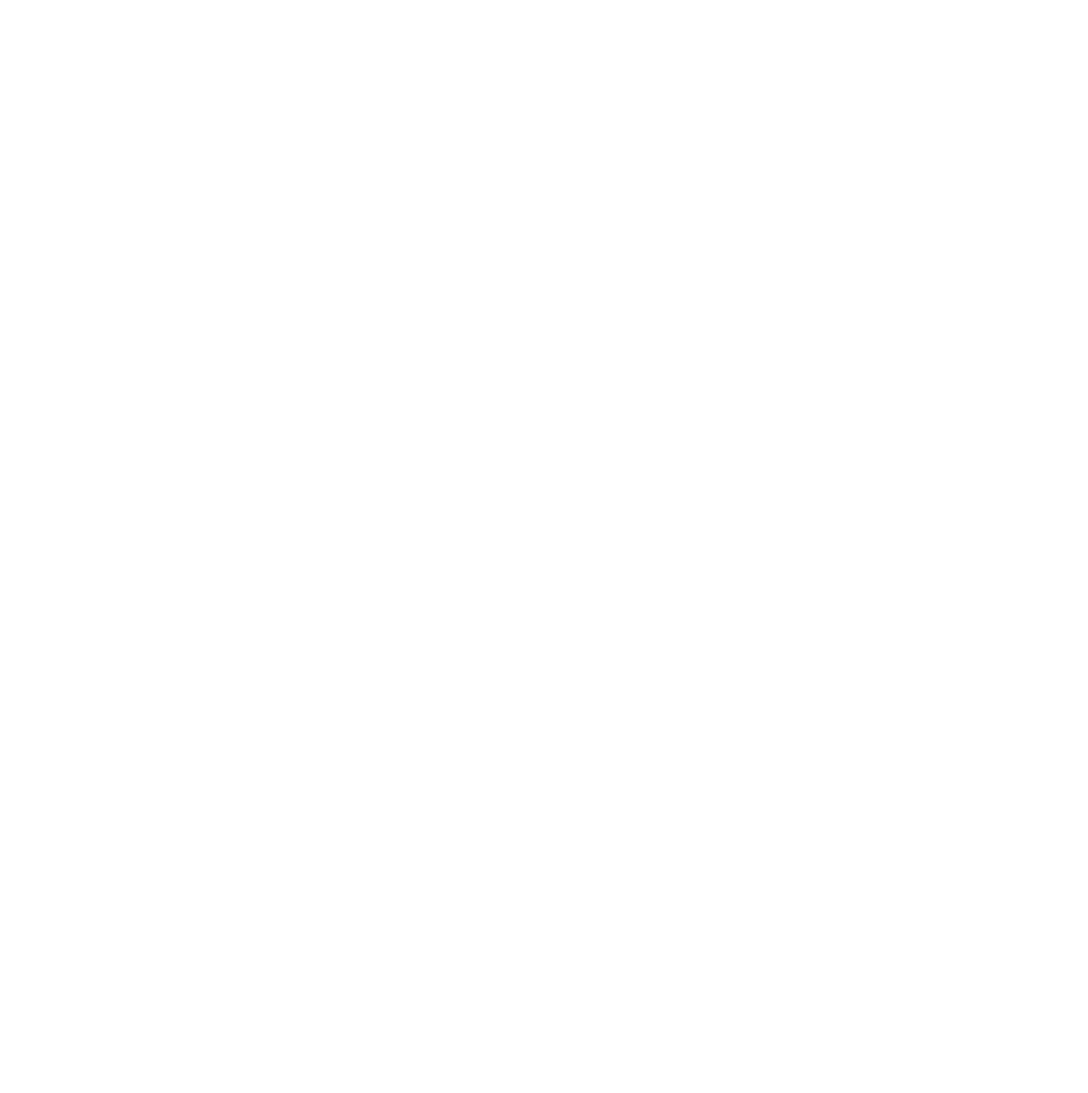
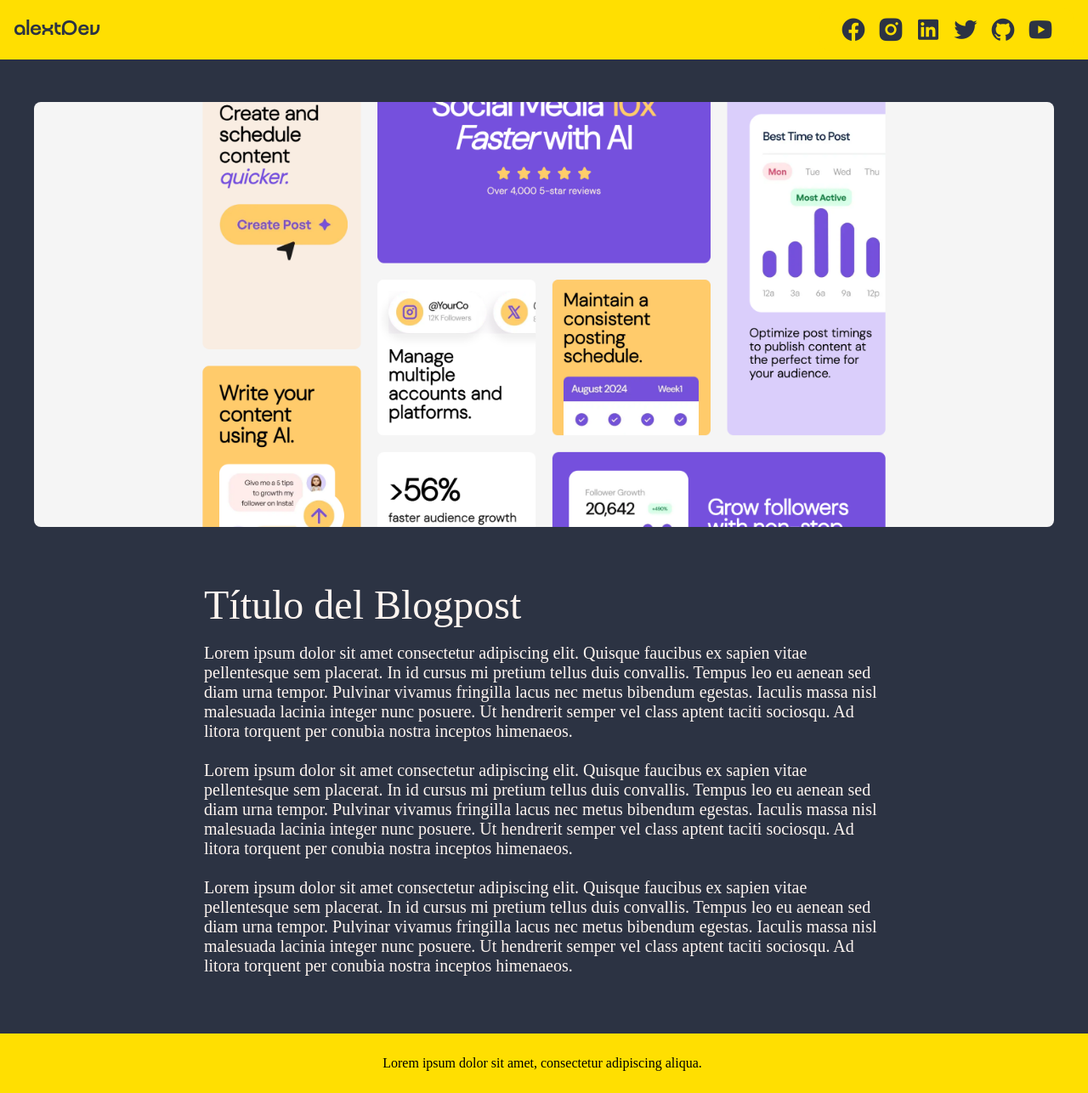
Before and after one commit to AlexanderTejedor/Blog-Personal-Platzi, a plain HTML site: page pages/blog.html in a window 1280 px wide. Shown: the whole page at 85% size. Before the commit the page ends 800 px from the top, so only its background shows below. Drawn offline with nearby package versions, Linux system fonts and the light colour scheme.

Commit message:
feat: termina la implementación visual de la página de blog

```diff
--- a/pages/blog.html
+++ b/pages/blog.html
@@ -0,0 +1,40 @@
+<!DOCTYPE html>
+<html lang="en">
+<head>
+    <meta charset="UTF-8">
+    <meta name="viewport" content="width=device-width, initial-scale=1.0">
+    <link href="https://cdn.jsdelivr.net/npm/remixicon@4.5.0/fonts/remixicon.css" rel="stylesheet"/>
+    <link rel="stylesheet" href="../style/index.css">
+    <title>Blog</title>
+</head>
+<body class="blog-page">
+    <header class="header-blogs">
+        <a class="header__blogs--logo" href="../index.html">alextDev</a>
+        <div class="body__rrhh rrhh-blogs">
+            <a href=""><i class="ri-facebook-circle-fill"></i></a>
+            <a href=""><i class="ri-instagram-fill"></i></a>
+            <a href=""><i class="ri-linkedin-box-fill"></i></a>
+            <a href=""><i class="ri-twitter-fill"></i></a>
+            <a href=""><i class="ri-github-fill"></i></a>
+            <a href=""><i class="ri-youtube-fill"></i></a>
+        </div>
+    </header>
+    <main class="main-blog-container">
+        <figure>
+            <img src="../assets/img/screencapture-alexandertejedor-github-io-Bento-Grid-2025-04-10-12_36_17.png" alt="">
+        </figure>
+        <div>
+            <h1>Título del Blogpost</h1>
+            <p>Lorem ipsum dolor sit amet consectetur adipiscing elit. Quisque faucibus ex sapien vitae pellentesque sem placerat. In id cursus mi pretium tellus duis convallis. Tempus leo eu aenean sed diam urna tempor. Pulvinar vivamus fringilla lacus nec metus bibendum egestas. Iaculis massa nisl malesuada lacinia integer nunc posuere. Ut hendrerit semper vel class aptent taciti sociosqu. Ad litora torquent per conubia nostra inceptos himenaeos. <br>
+            <br>
+            Lorem ipsum dolor sit amet consectetur adipiscing elit. Quisque faucibus ex sapien vitae pellentesque sem placerat. In id cursus mi pretium tellus duis convallis. Tempus leo eu aenean sed diam urna tempor. Pulvinar vivamus fringilla lacus nec metus bibendum egestas. Iaculis massa nisl malesuada lacinia integer nunc posuere. Ut hendrerit semper vel class aptent taciti sociosqu. Ad litora torquent per conubia nostra inceptos himenaeos. <br>
+                <br>
+            Lorem ipsum dolor sit amet consectetur adipiscing elit. Quisque faucibus ex sapien vitae pellentesque sem placerat. In id cursus mi pretium tellus duis convallis. Tempus leo eu aenean sed diam urna tempor. Pulvinar vivamus fringilla lacus nec metus bibendum egestas. Iaculis massa nisl malesuada lacinia integer nunc posuere. Ut hendrerit semper vel class aptent taciti sociosqu. Ad litora torquent per conubia nostra inceptos himenaeos. <br>
+            </p>
+        </div>
+    </main>
+    <footer>
+        <p>Lorem ipsum dolor sit amet, consectetur adipiscing aliqua. </p>
+    </footer>
+</body>
+</html>
--- a/style/index.css
+++ b/style/index.css
@@ -238,3 +238,44 @@ footer{
     justify-content: center;
     align-items: center;
 }
+
+/*========== Blog ==========*/
+.blog-page{
+    background-color: var(--blueDark);
+}
+.main-blog-container {
+    margin: 0 250px;
+    display: flex;
+    flex-direction: column;
+    justify-content: center;
+    align-items: center;
+    color: var(--lightPink);
+}
+.main-blog-container div{
+    width: 800px;
+}
+.main-blog-container figure {
+    min-width: 1200px;
+    height: 500px;
+    margin-top: 120px;
+    margin-bottom: 64px;
+}
+.main-blog-container figure img {
+    width: 100%;
+    height: 100%;
+    object-fit: cover;
+    border-radius: 8px;
+}
+.main-blog-container h1 {
+    width: 100%;
+    font-size: 48px;
+    font-weight: 100;
+    text-align:start;
+    margin-bottom: 18px;
+}
+.main-blog-container p {
+    width: 100%;
+    font-size: 20px;
+    text-align: start;
+    margin-bottom: 18px;
+}
```
Also changed, not shown: pages/blogs.html (+2 -2 lines).
